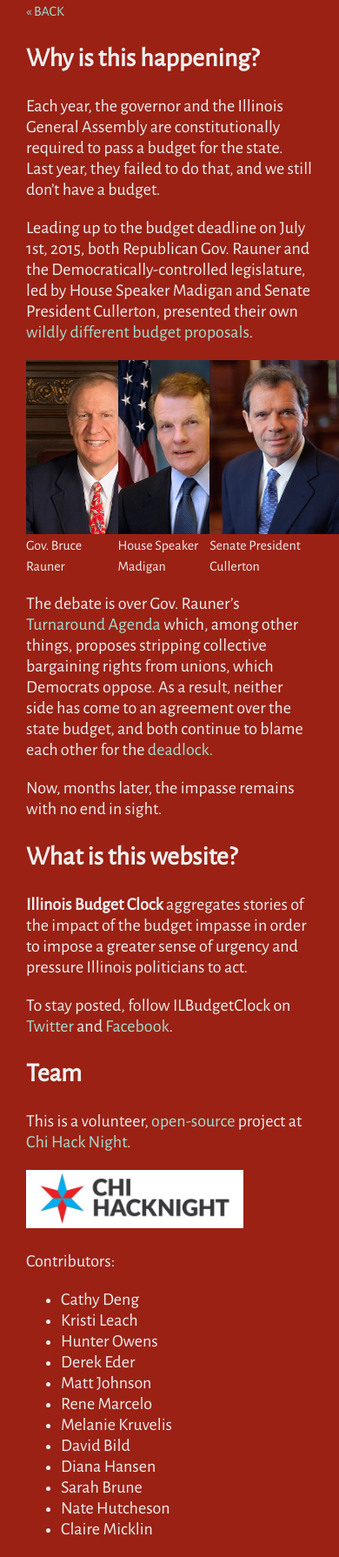
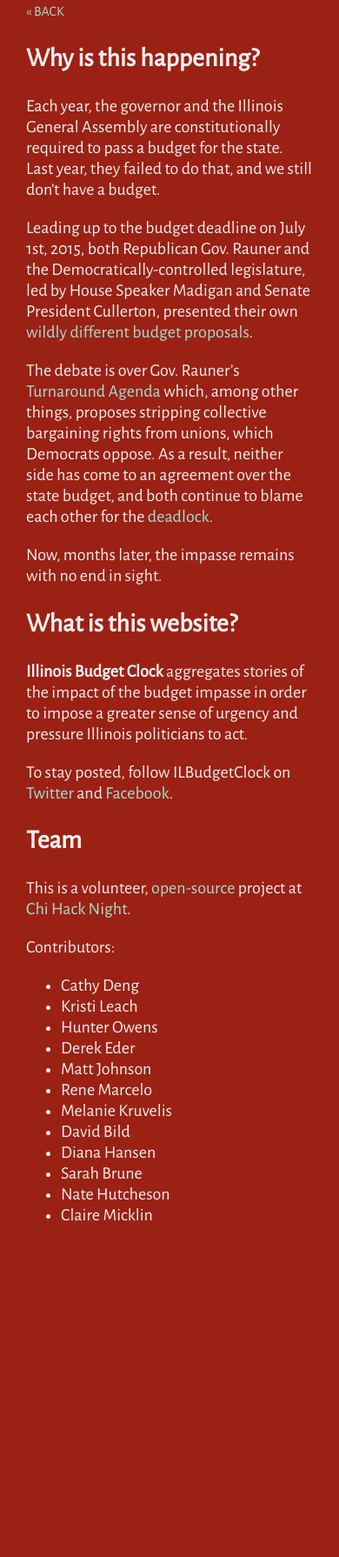
Before and after one commit to chihacknight/il-budget-clock, a Jekyll site: the page built from about.html, in a window 390 px wide. Shown: the whole page at 87% size. Built offline with Jekyll 4.4.1, drawn with Linux system fonts in a browser that asks for light colours; nearby versions of some CDN libraries; after the commit the page ends 1429 px from its top, so only the background shows below that.

Commit message:
styling images for mobile

```diff
--- a/about.html
+++ b/about.html
@@ -30,8 +30,6 @@
 	<h2 id='team'>Team</h2>
 	<p>This is a volunteer, <a href="https://github.com/chihacknight/il-budget-clock/" target="_blank">open-source</a> project at <a href="http://chihacknight.org/" target="_blank">Chi Hack Night</a>.</p>
 
-	<p><a href='http://chihacknight.org'><img style='width: 250px;' src='images/chihacknight.jpg' title='Chi Hack Night' alt='Chi Hack Night' /></a></p>
-
 	<p>Contributors:</p>
 	<ul>
 		<li>Cathy Deng</li>
--- a/css/custom.css
+++ b/css/custom.css
@@ -163,6 +163,10 @@
 
 	}
 
+	.headshots {
+	    display: none;
+	}
+
 
 
 }
@@ -223,4 +227,8 @@
 		min-width: 48px;
 	}
 
+	.headshots img {
+	    display: none;
+	}
+
 }
```
Also changed, not shown: images/chihacknight.jpg (deleted).
